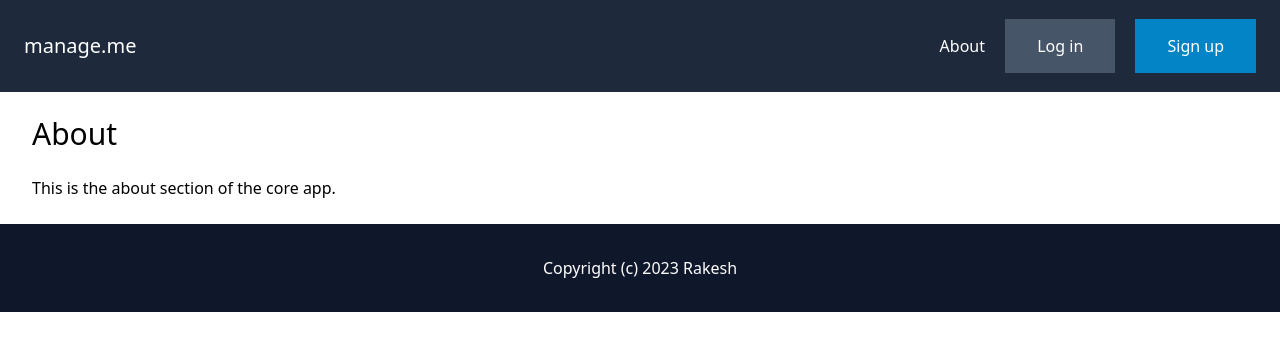
After one commit to ghubrakesh/manage.me, a Django app: page /about/ in a window 1280 px wide. The commit adds this page. Shown: the top 351 px of the page. Run offline with Django 5.2, Linux system fonts and the light colour scheme; some libraries are stand-ins or nearby versions.

Commit message:
created front page and about page

```diff
--- /dev/null
+++ b/manager/core/templates/core/about.html
@@ -0,0 +1,7 @@
+{% extends 'core/base.html' %}
+{% block content %}
+<h1 class="text-3xl"> About </h1>
+        <div class="mt-6 space-y-6">
+            <p > This is the about section of the core app. </p>
+        </div>
+{% endblock %}
--- a/manager/core/templates/core/base.html
+++ b/manager/core/templates/core/base.html
@@ -7,10 +7,10 @@
     </head>
     <body>
         <nav class="px-6 py-8 flex items-center justify-between bg-slate-800">
-            <h1 class="text-xl text-white">Project Management</h1>
+            <h1 class="text-xl text-white"><a href="{% url 'core:index' %}">manage.me</a></h1>
 
             <div class="space-x-4">
-                    <a href="#" class="text-white"> About</a>
+                    <a href="{% url 'core:about' %} " class="text-white"> About</a>
 
                     <a href="#" class="py-4 px-8 bg-slate-600 text-white"> Log in</a>
 
--- a/manager/core/urls.py
+++ b/manager/core/urls.py
@@ -1,9 +1,9 @@
 from django.urls import path
-
-from .views import index
+from .views import index, about
 
 app_name = 'core'
 
 urlpatterns = [
     path('', index, name='index'),
+    path('about/', about, name='about'),
 ]
--- a/manager/core/views.py
+++ b/manager/core/views.py
@@ -4,3 +4,7 @@ from django.shortcuts import render
 # Create your views here.
 def index(request):
     return render(request, "core/index.html")
+
+
+def about(request):
+    return render(request, "core/about.html")
```
Also changed, not shown: TodoTasks.md (+2 -2 lines).
